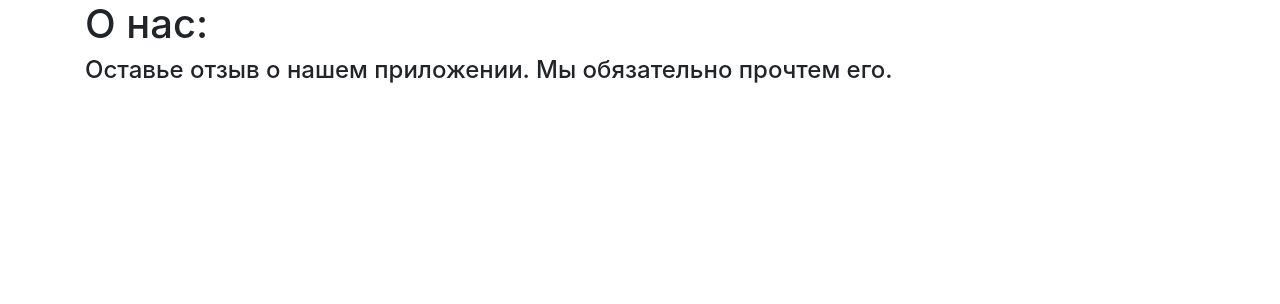
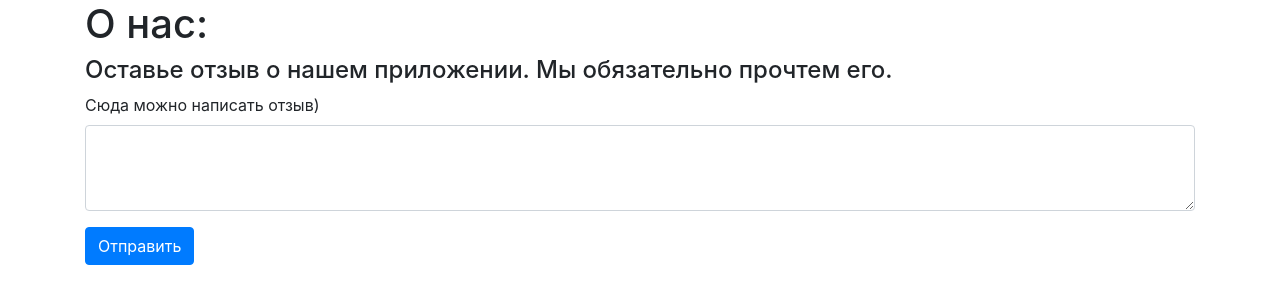
Before and after one commit to darb0ga/website, a Flask app: template templates/feedback.html in a window 1280 px wide. Shown: the part 70-374 px from the top of the page. Run offline with Flask 2, Linux system fonts and the light colour scheme; the template is opened without the code that fills it, so the values that code supplies are empty; some libraries are stand-ins or nearby versions.

Commit message:
Add files via upload

```diff
--- a/templates/feedback.html
+++ b/templates/feedback.html
@@ -6,14 +6,10 @@
 </head>
 <body>
 <h4>Оставье отзыв о нашем приложении. Мы обязательно прочтем его.</h4>
-<p>
-    {{ form.about.label }}<br>
-    {{ form.about(class="form-control") }}<br>
-    {% for error in form.about.errors %}
-        <p class="alert alert-danger" role="alert">
-    {{ error }}
-    </p>
-{% endfor %}
-</p>
+<div class="mb-3">
+  <label for="exampleFormControlTextarea1" class="form-label">Сюда можно написать отзыв)</label>
+  <textarea class="form-control" id="exampleFormControlTextarea1" rows="3"></textarea>
+</div>
+<a class="btn btn-primary" href="/" role="button">Отправить</a>
 </body>
 {% endblock %}
--- a/templates/index2.html
+++ b/templates/index2.html
@@ -139,11 +139,11 @@
             <div class="col-6 col-md">
                 <h5>Сервис</h5>
                 <ul class="list-unstyled text-small">
-                    <li class="mb-1"><a class="link-secondary text-decoration-none" href="#">Контакты</a></li>
+                    <li class="mb-1"><a class="link-secondary text-decoration-none" href="about_us">Контакты</a></li>
                     <li class="mb-1"><a class="link-secondary text-decoration-none" href="#">Поддержка пользователей</a>
                     </li>
                     <li class="mb-1"><a class="link-secondary text-decoration-none" href="#">Решение проблем</a></li>
-                    <li class="mb-1"><a class="link-secondary text-decoration-none" href="#">Отзывы</a></li>
+                    <li class="mb-1"><a class="link-secondary text-decoration-none" href="feedback">Отзывы</a></li>
                 </ul>
             </div>
         </div>
```
